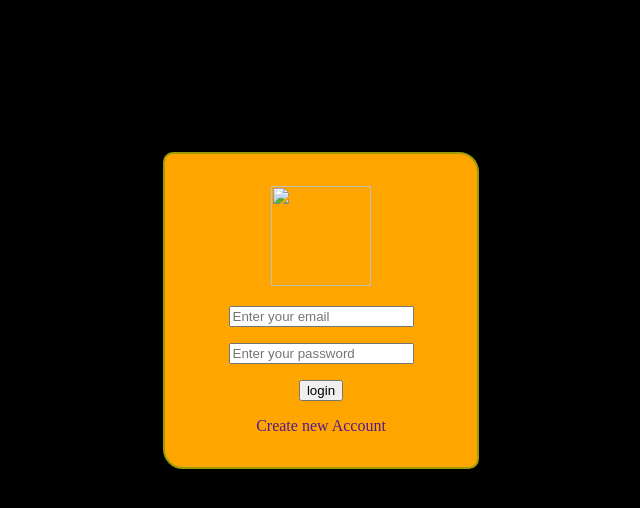
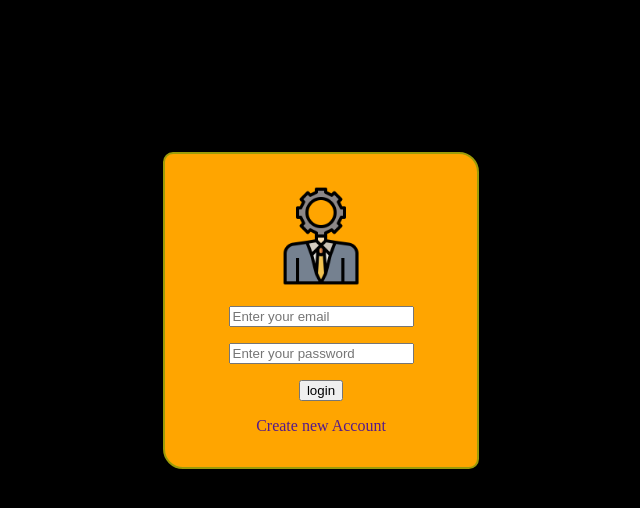
Before and after one commit to techwithamir/login.github.io, a plain HTML site: page Simple-login-form.html in a window 1280 px wide. Shown: the whole page, without its empty margins (319-959 px from the left). Drawn offline with Linux system fonts and the light colour scheme.

Commit message:
Update Simple-login-form.html

```diff
--- a/Simple-login-form.html
+++ b/Simple-login-form.html
@@ -12,7 +12,7 @@
         <tr>
             <td align="center">
                 <form method="post">
-                <img src="img3/admin1.png" width="100px" height="100px" alt="">
+                <img src="admin1.png" width="100px" height="100px" alt="">
                 <p><input type="email" name="Uemail" placeholder="Enter your email" required></p>
                 <p><input type="password" name="Upass" placeholder="Enter your password" required></p>
                 <p><input type="submit" name="submit" value="login"></p>
```
